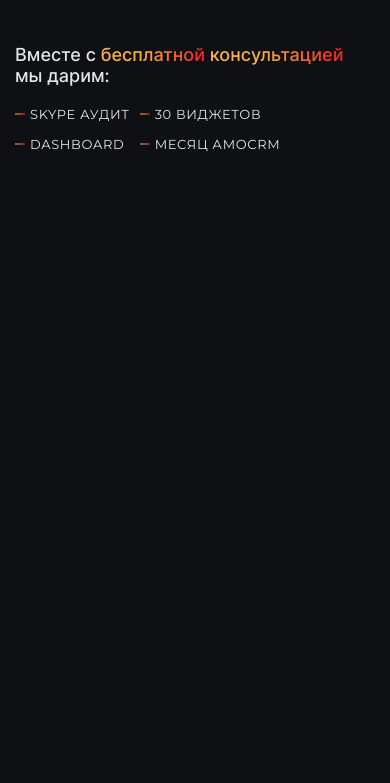
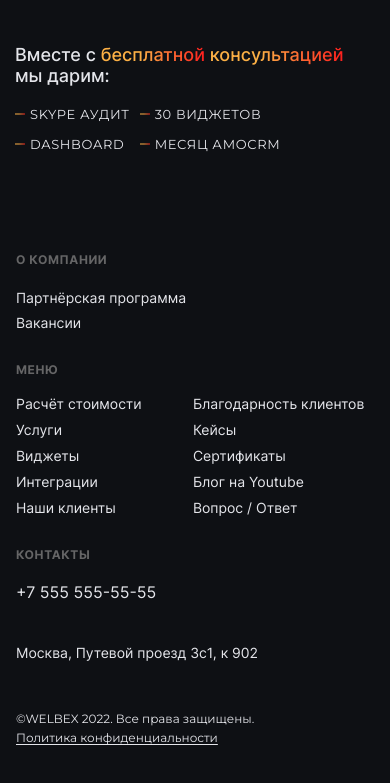
Before and after one commit to Akimba-png/html-css-adaptive__welbex, a website built with webpack: page src/index.html in a window 390 px wide. Shown: the part 289-1072 px from the top of the page. Before the commit the page ends 844 px from the top, so only its background shows below. Built offline with nearby package versions, Linux system fonts and the light colour scheme; files whose address does not match are found by name.

Commit message:
feat: Adds footer mobile

```diff
--- a/src/index.html
+++ b/src/index.html
@@ -136,5 +136,80 @@
         </div>
       </section>
     </main>
+    <footer class="page-footer">
+      <div class="page-footer__wrapper">
+        <section class="page-footer__about about">
+          <h2 class="about__title">О компании</h2>
+          <ul class="about__list">
+            <li><a class="about__link">Партнёрская программа</a></li>
+            <li><a class="about__link">Вакансии</a></li>
+          </ul>
+        </section>
+        <section class="menu">
+          <h2 class="menu__title">Меню</h2>
+          <ul class="menu__list">
+            <li><a class="menu__link" href="">Расчёт стоимости</a></li>
+            <li><a class="menu__link" href="">Благодарность клиентов</a></li>
+            <li><a class="menu__link" href="">Услуги</a></li>
+            <li><a class="menu__link" href="">Кейсы</a></li>
+            <li><a class="menu__link" href="">Виджеты</a></li>
+            <li><a class="menu__link" href="">Сертификаты</a></li>
+            <li><a class="menu__link" href="">Интеграции</a></li>
+            <li><a class="menu__link" href="">Блог на Youtube</a></li>
+            <li><a class="menu__link" href="">Наши клиенты</a></li>
+            <li><a class="menu__link" href="">Вопрос / Ответ</a></li>
+          </ul>
+        </section>
+        <section class="page-footer__contacts contacts">
+          <h2 class="contacts__title">Контакты</h2>
+          <div class="social social--footer">
+            <a
+              class="social__tel social__tel--footer"
+              href="tel:+75555555555"
+            >
+              <span class="visually-hidden">телефон для связи</span>
+              +7 555 555-55-55
+            </a>
+            <ul class="social__list">
+              <li>
+                <a
+                  class="social__link social__link--footer social__link--tg"
+                  href="https://www.amocrm.ru/"
+                >
+                  <span class="visually-hidden">welbex в telegram</span>
+                </a>
+              </li>
+              <li>
+                <a
+                  class="social__link social__link--footer social__link--viber"
+                  href="https://www.amocrm.ru/"
+                >
+                  <span class="visually-hidden">welbex в viber</span>
+                </a>
+              </li>
+              <li>
+                <a
+                  class="social__link social__link--footer social__link--whatsapp"
+                  href="https://www.amocrm.ru/"
+                >
+                  <span class="visually-hidden">welbex в whatsapp</span>
+                </a>
+              </li>
+            </ul>
+          </div>
+        </section>
+        <address class="contacts__address">
+          Москва, Путевой проезд 3с1, к 902
+        </address>
+      </div>
+      <div>
+        <p class="page-footer__copyright">
+          ©WELBEX 2022. Все права защищены.
+        </p>
+        <a class="page-footer__privacy" href="https://www.amocrm.ru/">
+          Политика конфиденциальности
+        </a>
+      </div>
+    </footer>
   </body>
 </html>
--- /dev/null
+++ b/src/scss/blocks/about.scss
@@ -0,0 +1,25 @@
+.about {
+  padding: 0 5px;
+}
+
+.about__title {
+  margin: 0;
+  margin-bottom: 20px;
+  font-size: 12px;
+  letter-spacing: 0.6px;
+  text-transform: uppercase;
+  color: var(--dark-gray, #656566);
+}
+
+.about__list {
+  display: flex;
+  flex-direction: column;
+  gap: 5px;
+  margin: 0;
+  padding: 0;
+  list-style: none;
+}
+
+.about__link {
+  font-size: 14px;
+}
--- /dev/null
+++ b/src/scss/blocks/contacts.scss
@@ -0,0 +1,15 @@
+.contacts__title {
+  margin: 0;
+  margin-bottom: 16px;
+  padding-left: 5px;
+  font-size: 12px;
+  letter-spacing: 0.6px;
+  text-transform: uppercase;
+  color: var(--dark-gray, #656566);
+}
+
+.contacts__address {
+  padding-left: 5px;
+  font-size: 14px;
+  font-style: normal;
+}
--- /dev/null
+++ b/src/scss/blocks/menu.scss
@@ -0,0 +1,27 @@
+.menu {
+  margin-bottom: 30px;
+  padding: 0 5px;
+}
+
+.menu__title {
+  margin: 0;
+  margin-bottom: 16px;
+  font-size: 12px;
+  letter-spacing: 0.6px;
+  text-transform: uppercase;
+  color: var(--dark-gray, #656566);
+}
+
+.menu__list {
+  display: grid;
+  grid-template-columns: 0.8fr 1fr;
+  column-gap: 32px;
+  row-gap: 6px;
+  margin: 0;
+  padding: 0;
+  list-style: none;
+}
+
+.menu__link {
+  font-size: 14px;
+}
--- /dev/null
+++ b/src/scss/blocks/page-footer.scss
@@ -0,0 +1,28 @@
+.page-footer {
+  padding: 40px 11px 60px;
+}
+
+.page-footer__about {
+  margin-bottom: 30px;
+}
+
+.page-footer__wrapper {
+  margin-bottom: 50px;
+}
+
+.page-footer__copyright {
+  margin-bottom: 0;
+  padding-left: 5px;
+  font-family: "Montserrat", "Arial", sans-serif;
+  font-size: 12px;
+  font-weight: 400;
+}
+
+.page-footer__privacy {
+  padding-left: 5px;
+  font-family: "Montserrat", "Arial", sans-serif;
+  font-size: 12px;
+  font-weight: 400;
+  text-decoration: underline;
+  text-underline-offset: 2px;
+}
--- a/src/scss/blocks/social.scss
+++ b/src/scss/blocks/social.scss
@@ -10,6 +10,12 @@
   }
 }
 
+.social--footer {
+  display: flex;
+  flex-direction: column;
+  margin-bottom: 6px;
+}
+
 .social__tel {
   padding: 12px 15px;
 
@@ -17,6 +23,10 @@
   &:focus {
     opacity: 0.5;
   }
+}
+
+.social__tel--footer {
+  padding: 4px 5px;
 }
 
 .social__list {
@@ -42,6 +52,12 @@
   }
 }
 
+.social__link--footer {
+  padding: 4px 5px;
+  width: 24px;
+  height: 24px;
+}
+
 .social__link::before {
   content: "";
   position: absolute;
@@ -50,6 +66,11 @@
   width: 20px;
   height: 20px;
   transform: translate(-50%, -50%);
+}
+
+.social__link--footer::before {
+  width: 24px;
+  height: 24px;
 }
 
 .social__link--tg::before {
--- a/src/scss/main.scss
+++ b/src/scss/main.scss
@@ -3,10 +3,16 @@
 @import "globals/variables.scss";
 @import "globals/global.scss";
 @import "globals/colors.scss";
-// Blocks
+// Header
 @import "blocks/page-header.scss";
 @import "blocks/main-navigation.scss";
 @import "blocks/site-navigation.scss";
 @import "blocks/social.scss";
+// Main content
 @import "blocks/hero.scss";
 @import "blocks/promo.scss";
+// Footer
+@import "blocks/page-footer.scss";
+@import "blocks/about.scss";
+@import "blocks/menu.scss";
+@import "blocks/contacts.scss";
```
